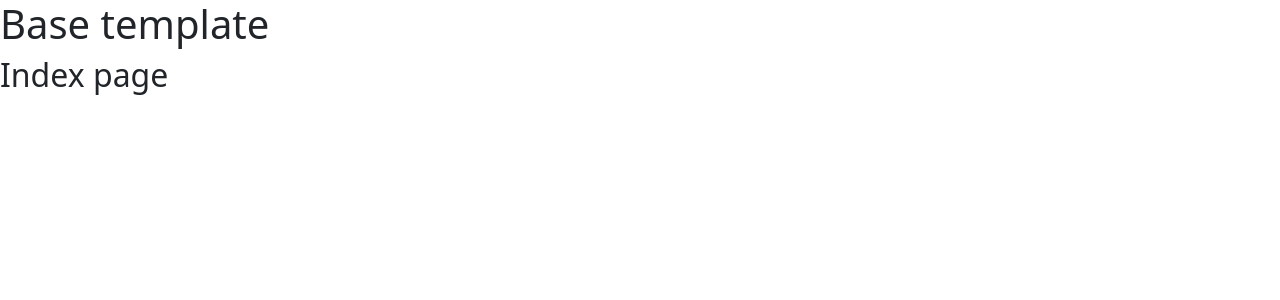
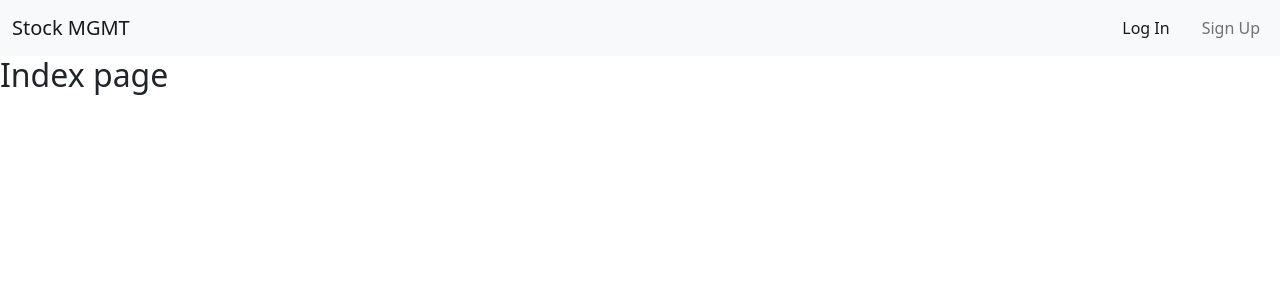
Before and after one commit to thanh-cao/ms3-stock-management, a Flask app: page / in a window 1280 px wide. Shown: the top 300 px of the page. Run offline with Flask 2, Linux system fonts and the light colour scheme; some libraries are stand-ins or nearby versions.

Commit message:
feat: navbar for non logged in users

```diff
--- a/templates/base.html
+++ b/templates/base.html
@@ -19,7 +19,23 @@
 </head>
 
 <body>
-    <h1>Base template</h1>
+    <header>
+        <nav class="navbar navbar-expand-lg navbar-light bg-light">
+            <div class="container-fluid">
+                <a class="navbar-brand" href="#">Stock MGMT</a>
+
+                <ul class="navbar-nav d-flex flex-row">
+                    <li class="nav-item">
+                        <a class="nav-link active me-3" aria-current="page" href="#">Log In</a>
+                    </li>
+                    <li class="nav-item">
+                        <a class="nav-link" href="#">Sign Up</a>
+                    </li>
+                </ul>
+            </div>
+        </nav>
+    </header>
+
     {% block content %}
 
 
```
